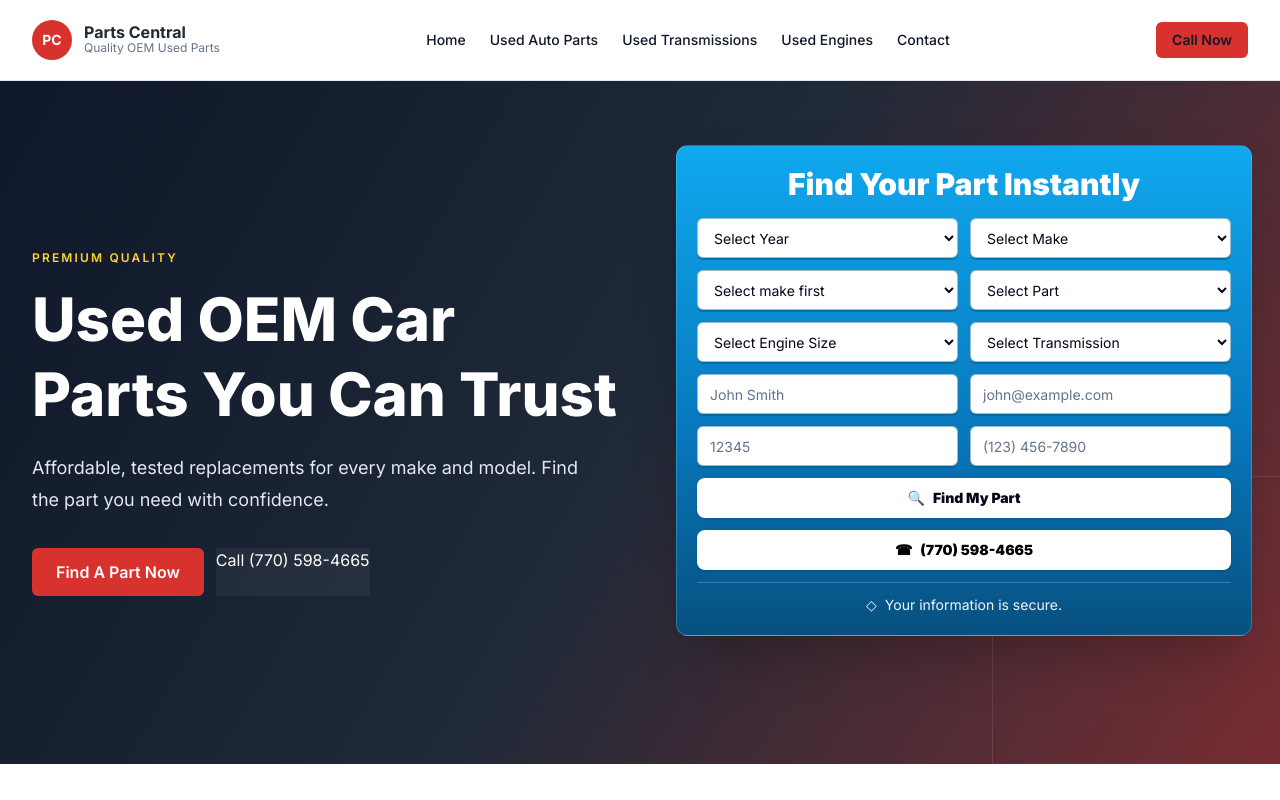
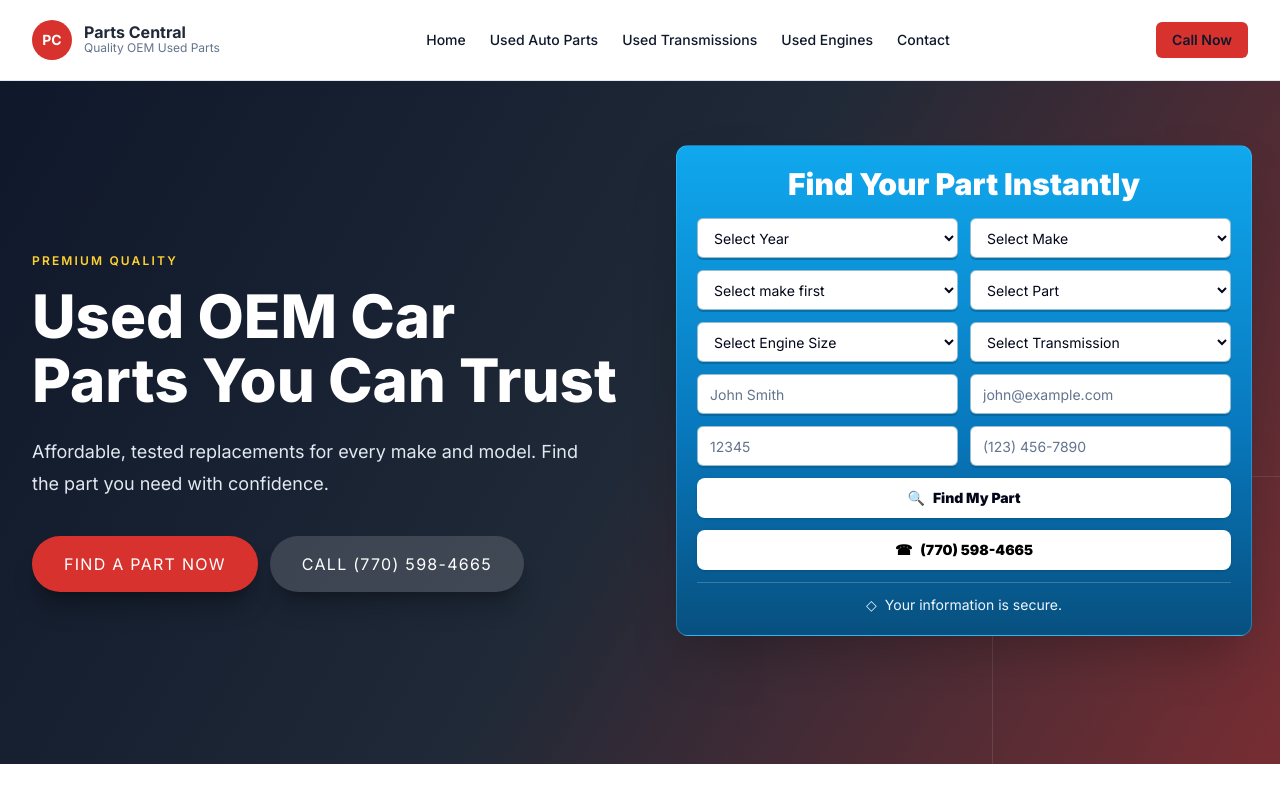
Before and after one commit to rajat290/usedcarparts, a Next.js app: page / in a window 1280 px wide. Shown: the top 800 px of the page. Built offline with nearby package versions, Linux system fonts and the light colour scheme.

Commit message:
Resolve vehicle selector hero conflict

```diff
--- a/src/components/sections/home/Hero.tsx
+++ b/src/components/sections/home/Hero.tsx
@@ -1,6 +1,25 @@
 import Button from "@/components/ui/Button";
 import VehicleSelectorForm from "@/components/forms/VehicleSelectorForm";
 import Container from "@/components/ui/Container";
+import { motion } from "framer-motion";
+import type { Variants } from "framer-motion";
+
+const parent: Variants = {
+  hidden: { opacity: 0 },
+  show: {
+    opacity: 1,
+    transition: { staggerChildren: 0.12, delayChildren: 0.05 },
+  },
+};
+
+const child: Variants = {
+  hidden: { opacity: 0, y: 14 },
+  show: {
+    opacity: 1,
+    y: 0,
+    transition: { duration: 0.55, ease: [0.16, 1, 0.3, 1] },
+  },
+};
 
 export default function Hero() {
   return (
@@ -9,30 +28,54 @@ export default function Hero() {
       <div className="absolute bottom-0 right-0 h-48 w-48 border-l border-t border-white/10 sm:h-72 sm:w-72" />
       <Container className="relative py-14 sm:py-20 lg:py-24">
         <div className="grid gap-10 lg:grid-cols-2 lg:items-center">
-          <div className="animate-rise">
-            <p className="mb-4 text-xs font-semibold uppercase tracking-[0.18em] text-amber-300">Premium Quality</p>
-            <h1 className="text-4xl font-extrabold leading-tight sm:text-5xl lg:text-6xl">
+          <motion.div variants={parent} initial="hidden" animate="show">
+            <motion.p
+              variants={child}
+              className="mb-4 text-xs font-semibold uppercase tracking-[0.18em] text-amber-300"
+            >
+              Premium Quality
+            </motion.p>
+            <motion.h1
+              variants={child}
+              className="max-w-xl text-4xl font-extrabold leading-[1.06] sm:text-5xl lg:max-w-2xl lg:text-6xl"
+            >
               Used OEM Car Parts You Can Trust
-            </h1>
-            <p className="mt-5 max-w-xl text-base leading-8 text-slate-200 sm:text-lg">
+            </motion.h1>
+            <motion.p
+              variants={child}
+              className="mt-6 max-w-xl text-base leading-8 text-slate-200 sm:text-lg"
+            >
               Affordable, tested replacements for every make and model. Find the part you need with confidence.
-            </p>
-            <div className="mt-8 flex flex-col gap-3 sm:flex-row">
-              <Button href="#vehicle-selector" size="lg">
-                Find A Part Now
+            </motion.p>
+            <motion.div variants={child} className="mt-9 flex flex-col gap-3 sm:flex-row">
+              <Button
+                href="#vehicle-selector"
+                size="lg"
+                className="group relative overflow-hidden rounded-full bg-primary px-8 py-4 uppercase tracking-[0.08em] text-white shadow-xl shadow-black/25 transition-all duration-200 hover:-translate-y-0.5 hover:bg-primary-dark hover:shadow-2xl active:scale-[0.99]"
+              >
+                <span className="relative z-10">Find A Part Now</span>
+                <span className="absolute inset-0 -translate-x-full bg-white/15 transition-transform duration-300 group-hover:translate-x-0" />
               </Button>
-              <Button href="tel:7705984665" variant="outline" size="lg" className="border-white/40 bg-white/5 text-white hover:bg-white/10">
+              <Button
+                href="tel:7705984665"
+                variant="outline"
+                size="lg"
+                className="rounded-full border-white/30 bg-white/15 px-8 py-4 uppercase tracking-[0.08em] text-white shadow-xl shadow-black/20 transition-all duration-200 hover:-translate-y-0.5 hover:bg-white/25 active:scale-[0.99]"
+              >
                 Call (770) 598-4665
               </Button>
-            </div>
-          </div>
+            </motion.div>
+          </motion.div>
 
-          <div
+          <motion.div
             id="vehicle-selector"
-            className="relative -top-4 animate-rise-delay-1 lg:-right-4 lg:-top-8"
+            variants={child}
+            initial="hidden"
+            animate="show"
+            className="relative -top-4 lg:-right-4 lg:-top-8"
           >
             <VehicleSelectorForm />
-          </div>
+          </motion.div>
         </div>
       </Container>
     </section>
```
